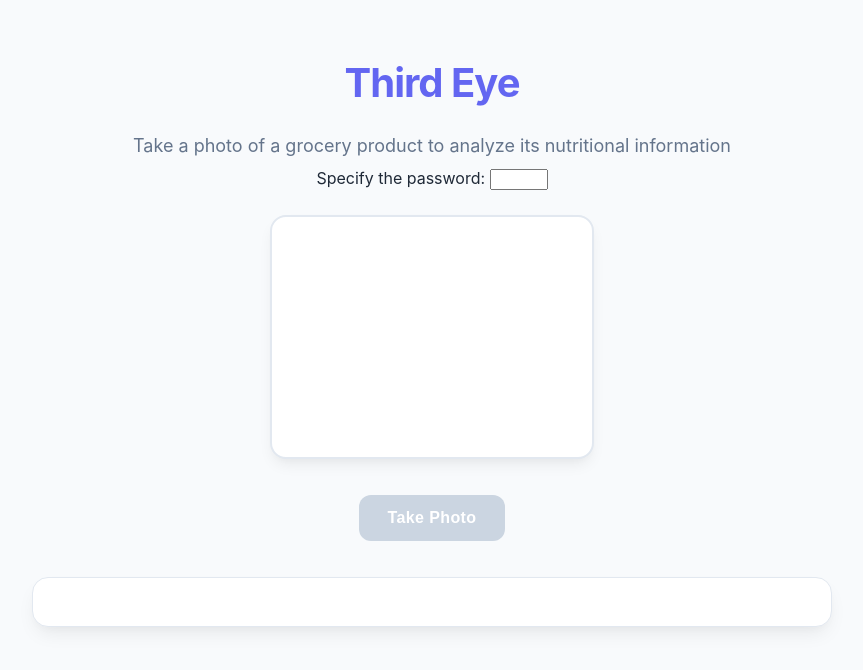
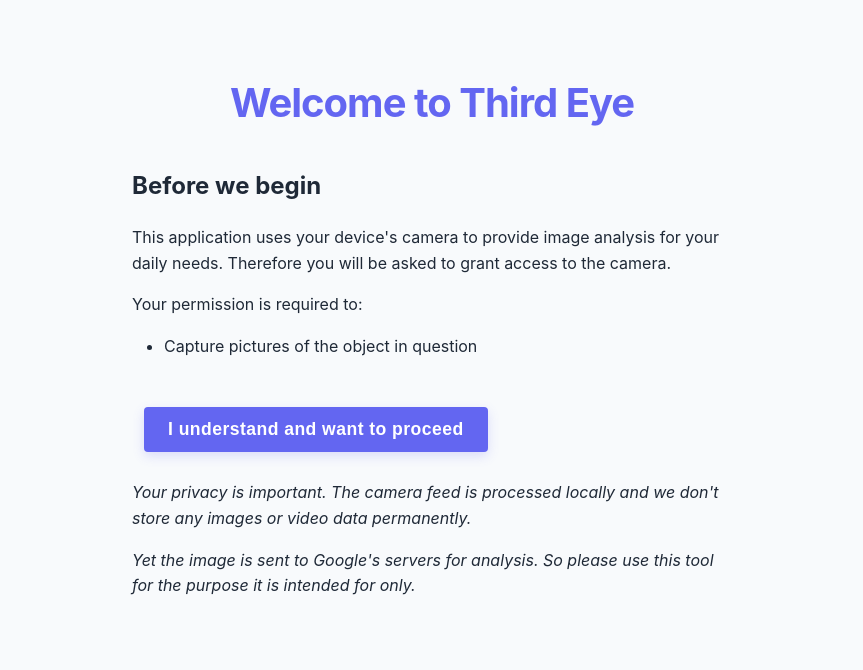
Before and after one commit to cgint/third-eye, a SvelteKit app: page / in a window 1280 px wide. Shown: the top 670 px of the page, without its empty margins (208-1071 px from the left). Built offline with nearby package versions, Linux system fonts and the light colour scheme; no server answers.

Commit message:
add constent

```diff
--- a/src/lib/components/Camera.svelte
+++ b/src/lib/components/Camera.svelte
@@ -2,6 +2,8 @@
     import { onMount } from 'svelte';
     import { marked } from 'marked';
     import { password } from '$lib/stores/passwordStore';
+    import { cameraConsent } from '$lib/stores/consentStore';
+
     let video: HTMLVideoElement;
     let canvas: HTMLCanvasElement;
     let captureBtn: HTMLButtonElement;
@@ -22,6 +24,10 @@
             stopCamera();
         };
     });
+
+    function revokeConsent() {
+        $cameraConsent = false;
+    }
 
     async function initCamera() {
         try {
@@ -126,8 +132,9 @@
 <div class="top_section">
     <h1>Third Eye</h1>
     <p>Take a photo of a grocery product to analyze its nutritional information</p>
-    <div class="password-input">Specify the password:
+    <div class="password-input">Password:
         <input type="password" bind:value={$password} />
+        <button on:click={revokeConsent} title="Revoke camera access consent" style="width: 24px; height: 24px; padding: 0; font-size: 12px;">&#x26A0;</button>
     </div>
     <div class="camera-container">
         <video
@@ -186,14 +193,6 @@
         --border-color: #E2E8F0;
     }
 
-
-    h1 {
-        font-size: 2.5rem;
-        margin-bottom: 0.75rem;
-        color: var(--primary-color);
-        letter-spacing: -0.025em;
-    }
-
     p {
         color: #64748B;
         margin-bottom: 2.5rem;
@@ -249,37 +248,6 @@
         display: none;
     }
 
-    button {
-        background-color: var(--primary-color);
-        color: white;
-        border: none;
-        padding: 14px 28px;
-        border-radius: 12px;
-        cursor: pointer;
-        margin: 12px;
-        font-size: 1rem;
-        font-weight: 600;
-        transition: all 0.25s cubic-bezier(0.4, 0, 0.2, 1);
-        box-shadow: 0 4px 12px rgba(99, 102, 241, 0.2);
-        letter-spacing: 0.025em;
-    }
-
-    button:hover:not(:disabled) {
-        background-color: var(--primary-hover);
-        transform: translateY(-2px);
-        box-shadow: 0 6px 16px rgba(99, 102, 241, 0.3);
-    }
-
-    button:active:not(:disabled) {
-        transform: translateY(0);
-    }
-
-    button:disabled {
-        background-color: #CBD5E1;
-        cursor: not-allowed;
-        box-shadow: none;
-    }
-
     #result {
         margin-top: 24px;
         padding: 24px;
--- /dev/null
+++ b/src/lib/components/Consent.svelte
@@ -0,0 +1,74 @@
+<script lang="ts">
+    import { cameraConsent } from '$lib/stores/consentStore';
+
+    function handleConsent() {
+        $cameraConsent = true;
+    }
+</script>
+
+<div class="consent-screen">
+    <h1>Welcome to Third Eye</h1>
+
+    <div class="content">
+        <h2>Before we begin</h2>
+        <p>
+            This application uses your device's camera to provide image analysis for your daily needs.
+            Therefore you will be asked to grant access to the camera.
+        </p>
+        <p>
+            Your permission is required to:
+        </p>
+
+        <ul>
+            <li>Capture pictures of the object in question</li>
+        </ul>
+
+        <button on:click={handleConsent} class="consent-button">
+            I understand and want to proceed
+        </button>
+
+        <p><i>
+            Your privacy is important.
+            The camera feed is processed locally and we don't store any images or video data permanently.
+        </i></p>
+
+        <p><i>
+            Yet the image is sent to Google's servers for analysis.
+            So please use this tool for the purpose it is intended for only.
+        </i></p>
+    </div>
+</div>
+
+<style>
+    .consent-screen {
+        max-width: 600px;
+        margin: 0 auto;
+        padding: 20px;
+    }
+
+    .content {
+        text-align: left;
+        margin-top: 2rem;
+    }
+
+    ul {
+        margin: 1rem 0;
+        padding-left: 2rem;
+    }
+
+    .consent-button {
+        margin-top: 2rem;
+        padding: 12px 24px;
+        font-size: 1.1rem;
+        background-color: var(--primary-color);
+        color: white;
+        border: none;
+        border-radius: 4px;
+        cursor: pointer;
+        transition: background-color 0.3s;
+    }
+
+    .consent-button:hover {
+        background-color: var(--primary-hover);
+    }
+</style>
--- /dev/null
+++ b/src/lib/stores/consentStore.ts
@@ -0,0 +1,11 @@
+import { browser } from '$app/environment';
+import { writable } from 'svelte/store';
+
+const storedConsent = browser ? localStorage.getItem('cameraConsent') === 'true' : false;
+export const cameraConsent = writable<boolean>(storedConsent);
+
+cameraConsent.subscribe((value) => {
+    if (browser) {
+        localStorage.setItem('cameraConsent', value.toString());
+    }
+});
--- a/src/routes/+page.svelte
+++ b/src/routes/+page.svelte
@@ -1,5 +1,7 @@
 <script lang="ts">
     import Camera from '$lib/components/Camera.svelte';
+    import Consent from '$lib/components/Consent.svelte';
+    import { cameraConsent } from '$lib/stores/consentStore';
 </script>
 
 <svelte:head>
@@ -14,7 +16,50 @@
             color: var(--text-color);
             line-height: 1.6;
         }
+
+
+        button {
+            background-color: var(--primary-color);
+            color: white;
+            border: none;
+            padding: 14px 28px;
+            border-radius: 12px;
+            cursor: pointer;
+            margin: 12px;
+            font-size: 1rem;
+            font-weight: 600;
+            transition: all 0.25s cubic-bezier(0.4, 0, 0.2, 1);
+            box-shadow: 0 4px 12px rgba(99, 102, 241, 0.2);
+            letter-spacing: 0.025em;
+        }
+
+        button:hover:not(:disabled) {
+            background-color: var(--primary-hover);
+            transform: translateY(-2px);
+            box-shadow: 0 6px 16px rgba(99, 102, 241, 0.3);
+        }
+
+        button:active:not(:disabled) {
+            transform: translateY(0);
+        }
+
+        button:disabled {
+            background-color: #CBD5E1;
+            cursor: not-allowed;
+            box-shadow: none;
+        }
+
+        h1 {
+            font-size: 2.5rem;
+            margin-bottom: 0.75rem;
+            color: var(--primary-color);
+            letter-spacing: -0.025em;
+        }
     </style>
 </svelte:head>
 
-<Camera />
+{#if $cameraConsent}
+    <Camera />
+{:else}
+    <Consent />
+{/if}
```
